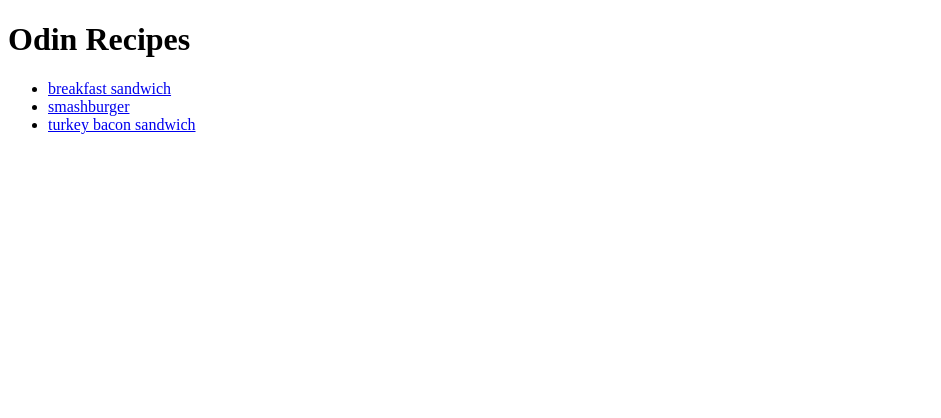
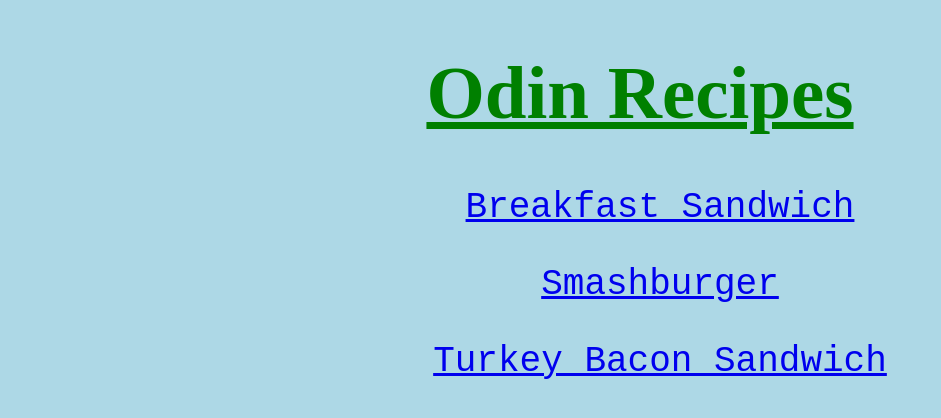
Before and after one commit to camster811/odin-recipes, a plain HTML site: page index.html in a window 1280 px wide. Shown: the whole page, without its empty margins (0-941 px from the left). Drawn offline with Linux system fonts and the light colour scheme.

Commit message:
Add style to index

```diff
--- a/index.html
+++ b/index.html
@@ -4,14 +4,16 @@
     <meta charset="UTF-8">
     <meta name="viewport" content="width=device-width, initial-scale=1.0">
     <title>Odin Recipes Project</title>
-    <link rel="stylesheet" href="./styles.css">
+    <link rel="stylesheet" href="./style.css">
 </head>
 <body>
     <h1>Odin Recipes</h1>
     <ul>
-        <li><a href="./recipes/breakfast-sandwich.html">breakfast sandwich</a></li>
-        <li><a href="./recipes/smashburger.html">smashburger</a></li>
-        <li><a href="./recipes/turkey-bacon-sandwich.html">turkey bacon sandwich</a></li>
+        <a href="./recipes/breakfast-sandwich.html" class="bfast">Breakfast Sandwich</a>
+        <p></p>
+        <a href="./recipes/smashburger.html" class="burger">Smashburger</a>
+        <p></p>
+        <a href="./recipes/turkey-bacon-sandwich.html" class="turkey">Turkey Bacon Sandwich</a>
     </ul>
 
 </body>
--- a/style.css
+++ b/style.css
@@ -1,6 +1,15 @@
+body {
+    background-color: lightblue;
+}
 h1 {
     text-align: center;
     text-decoration: underline;
     color: green;
-    font-weight: bold;
+    font-size: 75px;
 }
+
+ul {
+    text-align: center;
+    font-size: 36px;
+    font-family: 'Courier New', Courier, monospace;
+}
```
